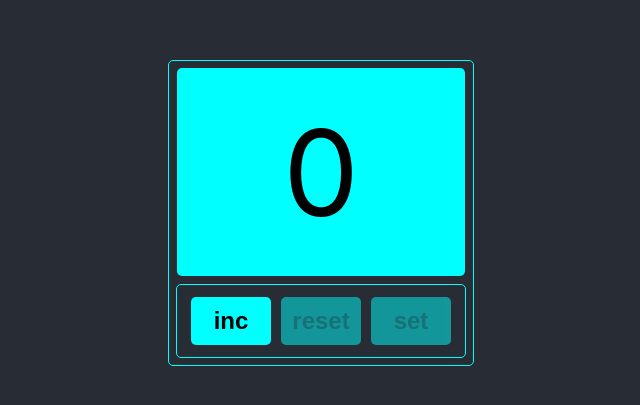
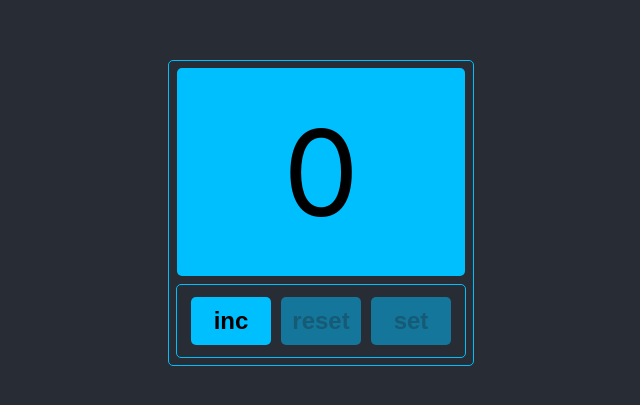
Before and after one commit to feddorovich/counter, a React (Create React App) app: page / in a window 1280 px wide. Shown: the part 187-592 px from the top of the page, without its empty margins (319-959 px from the left). Built offline with nearby package versions, Linux system fonts and the light colour scheme.

Commit message:
count done

```diff
--- a/src/App.css
+++ b/src/App.css
@@ -16,7 +16,7 @@
     width: 38vmin;
     height: 38vmin;
     background-color: #282c34;
-    border: 1px solid aqua;
+    border: 1px solid #00BFFF;
     border-radius: 5px;
 }
 
@@ -25,7 +25,7 @@
     flex-direction: column;
     justify-content: center;
     align-items: center;
-    background-color: aqua;
+    background-color: #00BFFF;
     width: 36vmin;
     height: 26vmin;
     border-radius: 5px;
@@ -39,7 +39,7 @@
     background-color: #282c34;
     width: 36vmin;
     height: 9vmin;
-    border: 1px solid aqua;
+    border: 1px solid #00BFFF;
     border-radius: 5px;
     margin-top: 1vmin;
 }
--- a/src/components/Button/Button.module.css
+++ b/src/components/Button/Button.module.css
@@ -5,12 +5,13 @@
     border: none;
     font-size: 3vmin;
     font-weight: 600;
-    background-color: aqua;
+    background-color: #00BFFF;
     margin: 5px;
+    cursor: pointer;
 }
 
 .button:hover {
-    background-color: rgba(0, 255, 255, 0.9);
+    background-color: #1ec9fd;
 }
 
 .button:active {
@@ -23,5 +24,6 @@
 
 .button:disabled:hover {
     opacity: 0.5;
-    background-color: aqua;
+    background-color: #00BFFF;
+    cursor: default;
 }
```
